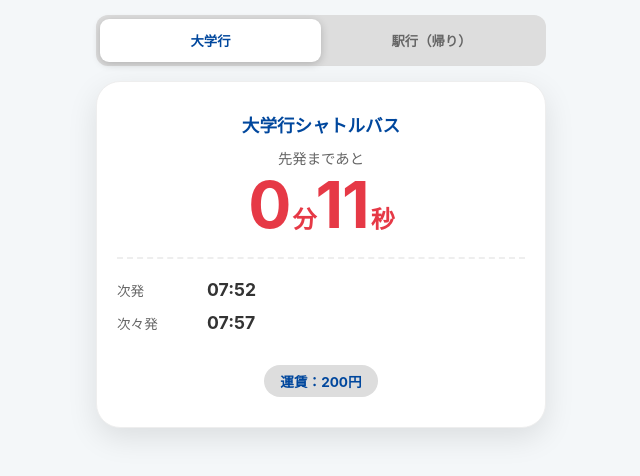
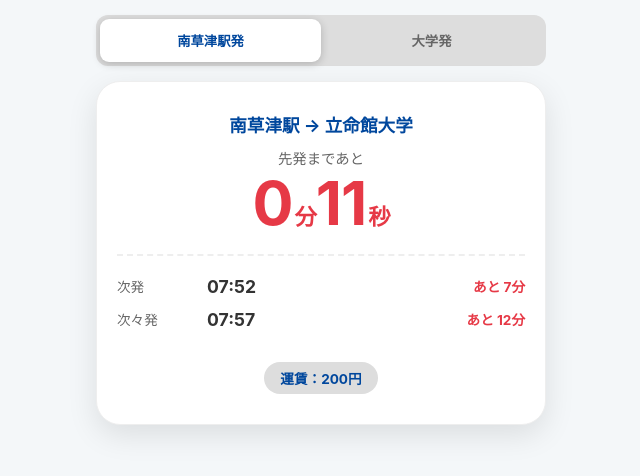
Before and after one commit to rypanda-cloud/bus-schedule, a plain HTML site: page index.html in a window 1280 px wide. Shown: the whole page, without its empty margins (319-959 px from the left). Drawn offline with Linux system fonts and the light colour scheme.

Commit message:
Update index.html

```diff
--- a/index.html
+++ b/index.html
@@ -3,9 +3,8 @@
 <head>
     <meta charset="UTF-8">
     <meta name="viewport" content="width=device-width, initial-scale=1.0">
-    <title>大学シャトルバス案内</title>
+    <title>立命館大学 シャトルバス案内</title>
     <style>
-        /* --- 変数定義（ライトモード基準） --- */
         :root {
             --bg-color: #f4f7f9;
             --card-bg: #ffffff;
@@ -17,7 +16,6 @@
             --border-color: #eeeeee;
         }
 
-        /* --- OSのダークモード設定、または18時以降の強制夜間モード --- */
         @media (prefers-color-scheme: dark) {
             :root {
                 --bg-color: #121212;
@@ -31,7 +29,6 @@
             }
         }
 
-        /* JavaScriptで付与する「夜間クラス」用（18時以降） */
         body.night-mode {
             --bg-color: #0f172a;
             --card-bg: #1e293b;
@@ -54,14 +51,15 @@
         .direction-label { font-size: 1.1rem; font-weight: bold; color: var(--main-blue); margin-bottom: 10px; }
 
         .next-label { font-size: 0.9rem; color: var(--text-sub); }
-        .timer { font-size: 4rem; font-weight: bold; color: var(--accent-red); margin: 5px 0 20px 0; line-height: 1; letter-spacing: -1px; }
-        .timer span { font-size: 1.5rem; margin-left: 2px; }
-        .finished { font-size: 1.8rem; color: var(--text-sub); padding: 20px 0; }
+        .timer { font-size: 3.8rem; font-weight: bold; color: var(--accent-red); margin: 5px 0 20px 0; line-height: 1; letter-spacing: -1px; }
+        .timer span { font-size: 1.4rem; margin-left: 2px; }
+        .finished { font-size: 1.6rem; color: var(--text-sub); padding: 20px 0; font-weight: bold; }
 
         .later-list { border-top: 2px dashed var(--border-color); padding-top: 20px; text-align: left; }
         .later-item { display: flex; justify-content: space-between; align-items: center; margin-bottom: 12px; }
         .later-label { color: var(--text-sub); font-size: 0.85rem; width: 80px; }
         .later-time { font-weight: bold; font-size: 1.1rem; flex-grow: 1; margin-left: 10px; }
+        .later-diff { color: var(--accent-red); font-size: 0.85rem; font-weight: bold; }
         .tomorrow-tag { background: var(--main-blue); color: white; font-size: 0.7rem; padding: 2px 6px; border-radius: 4px; margin-right: 6px; }
 
         .fare-badge { display: inline-block; background: var(--tab-bg); padding: 6px 16px; border-radius: 20px; font-size: 0.85rem; font-weight: bold; color: var(--main-blue); margin-top: 20px; }
@@ -71,8 +69,8 @@
 
 <div class="container">
     <div class="tabs">
-        <button id="btn-toUniv" class="tab-btn" onclick="switchDirection('toUniv', true)">大学行</button>
-        <button id="btn-toStation" class="tab-btn" onclick="switchDirection('toStation', true)">駅行（帰り）</button>
+        <button id="btn-toUniv" class="tab-btn" onclick="switchDirection('toUniv')">南草津駅発</button>
+        <button id="btn-toStation" class="tab-btn" onclick="switchDirection('toStation')">大学発</button>
     </div>
 
     <div class="card">
@@ -87,10 +85,12 @@
             <div class="later-item">
                 <span class="later-label" id="label2">次発</span>
                 <span class="later-time" id="time2">--:--</span>
+                <span class="later-diff" id="diff2"></span>
             </div>
             <div class="later-item">
                 <span class="later-label" id="label3">次々発</span>
                 <span class="later-time" id="time3">--:--</span>
+                <span class="later-diff" id="diff3"></span>
             </div>
         </div>
 
@@ -99,37 +99,61 @@
 </div>
 
 <script>
+// PDFから抽出した2025年4月改正 平日時刻表
 const schedules = {
-    toUniv: ["07:30","07:40","07:45","07:52","07:57","08:01","08:05","08:15","08:16","08:18","08:18","08:20","08:20","08:23","08:23","08:25","08:27","08:30","08:33","08:37","08:40","08:45","08:50","08:55","09:02","09:12","09:20","09:25","09:30","09:33","09:40","09:43","09:47","09:50","09:53","09:58","10:01","10:04","10:07","10:10","10:12","10:15","10:18","10:21","10:24","10:27","10:30","10:37","10:47","10:52","11:03","11:16","11:22","11:32","11:37","11:52","12:02","12:12","12:16","12:22","12:28","12:32","12:37","12:47","12:52","13:22","13:37","13:52","14:30","15:55"],
-    toStation: ["10:50","11:50","12:25","12:30","12:43","12:50","13:10","13:30","13:50","14:10","14:30","14:40","14:50","14:53","14:58","15:03","15:10","15:20","15:30","15:40","15:50","16:00","16:10","16:20","16:30","16:37","16:40","16:43","16:47","16:50","16:53","16:57","17:03","17:15","17:20","17:40","17:50","18:05","18:20","18:23","18:28","18:33","18:38","18:48","18:58","19:03","19:18","19:33","19:48","20:08","20:45"]
+    // 南草津駅発 (シャトル・直行)
+    toUniv: [
+        "07:30","07:40","07:45","07:52","07:57",
+        "08:01","08:05","08:15","08:16","08:18","08:20","08:23","08:25","08:27","08:30","08:33","08:37","08:40","08:45","08:50","08:55",
+        "09:02","09:12","09:20","09:25","09:30","09:33","09:40","09:43","09:47","09:50","09:53","09:58",
+        "10:01","10:04","10:07","10:10","10:12","10:15","10:18","10:21","10:24","10:27","10:30","10:37","10:47","10:52",
+        "11:03","11:16","11:22","11:32","11:37","11:52",
+        "12:02","12:12","12:16","12:22","12:28","12:32","12:37","12:47","12:52",
+        "13:22","13:37","13:52",
+        "14:30",
+        "15:55"
+    ],
+    // 立命館大学発 (シャトルバス 3番のりば)
+    toStation: [
+        "10:50",
+        "11:50",
+        "12:25","12:30","12:43","12:50",
+        "13:10","13:30","13:50",
+        "14:10","14:30","14:40","14:50","14:53","14:58",
+        "15:03","10:10","15:20","15:30","15:40","15:50",
+        "16:00","16:10","16:20","16:30","16:37","16:40","16:43","16:47","16:50","16:53","16:57",
+        "17:03","17:15","17:20","17:40","17:50",
+        "18:05","18:20","18:23","18:28","18:33","18:38","18:48","18:58",
+        "19:03","19:18","19:33","19:48",
+        "20:08","20:45"
+    ]
 };
 
 let currentMode = '';
 
-// 初期設定：午前/午後の自動判定と夜間モード判定
 function init() {
     const now = new Date();
     const hour = now.getHours();
+    if (hour >= 18 || hour < 6) document.body.classList.add('night-mode');
 
-    // 1. 18時以降なら夜間モードクラスを付与
-    if (hour >= 18 || hour < 6) {
-        document.body.classList.add('night-mode');
-    }
-
-    // 2. 12時前なら大学行、12時以降なら駅行をデフォルトに
+    // 12時前なら駅発、12時以降なら大学発をデフォルトに
     const defaultMode = (hour < 12) ? 'toUniv' : 'toStation';
-    switchDirection(defaultMode, false);
+    switchDirection(defaultMode);
 }
 
-function switchDirection(mode, isManual) {
+function switchDirection(mode) {
     currentMode = mode;
-
-    // タブのクラス更新
     document.getElementById('btn-toUniv').classList.toggle('active', mode === 'toUniv');
     document.getElementById('btn-toStation').classList.toggle('active', mode === 'toStation');
+    document.getElementById('direction-text').innerText = (mode === 'toUniv') ? "南草津駅 → 立命館大学" : "立命館大学 → 南草津駅";
+    updateBusInfo();
+}
 
-    document.getElementById('direction-text').innerText = (mode === 'toUniv') ? "大学行シャトルバス" : "駅行（帰り）シャトルバス";
-    updateBusInfo();
+function calcDiffMin(targetStr, now) {
+    const [h, m] = targetStr.split(':');
+    const target = new Date();
+    target.setHours(h, m, 0);
+    return Math.floor((target - now) / 1000 / 60);
 }
 
 function updateBusInfo() {
@@ -141,12 +165,14 @@
     let isTomorrow = (upcoming.length === 0);
 
     if (isTomorrow) {
-        upcoming = [schedule[0], schedule[1]];
+        upcoming = [schedule[0], schedule[1], schedule[2]];
     }
 
     const countdownEl = document.getElementById('countdown');
     const label2 = document.getElementById('label2');
     const label3 = document.getElementById('label3');
+    const diff2El = document.getElementById('diff2');
+    const diff3El = document.getElementById('diff3');
 
     if (isTomorrow) {
         countdownEl.innerHTML = `<div class="finished">本日の運行終了</div>`;
@@ -154,6 +180,8 @@
         label3.innerHTML = `<span class="tomorrow-tag">明日</span>次発`;
         document.getElementById('time2').innerText = upcoming[0] || "--:--";
         document.getElementById('time3').innerText = upcoming[1] || "--:--";
+        diff2El.innerText = "";
+        diff3El.innerText = "";
     } else {
         const nextTime = upcoming[0];
         const [h, m] = nextTime.split(':');
@@ -164,17 +192,19 @@
         const sec = Math.floor(diff / 1000) % 60;
 
         countdownEl.innerHTML = `${min}<span>分</span>${sec}<span>秒</span>`;
+
         label2.innerText = "次発";
         label3.innerText = "次々発";
         document.getElementById('time2').innerText = upcoming[1] || "終バス";
         document.getElementById('time3').innerText = upcoming[2] || "--:--";
+
+        diff2El.innerText = upcoming[1] ? `あと ${calcDiffMin(upcoming[1], now)}分` : "";
+        diff3El.innerText = upcoming[2] ? `あと ${calcDiffMin(upcoming[2], now)}分` : "";
     }
 }
 
-// 起動
 init();
 setInterval(updateBusInfo, 1000);
 </script>
-
 </body>
 </html>
```
